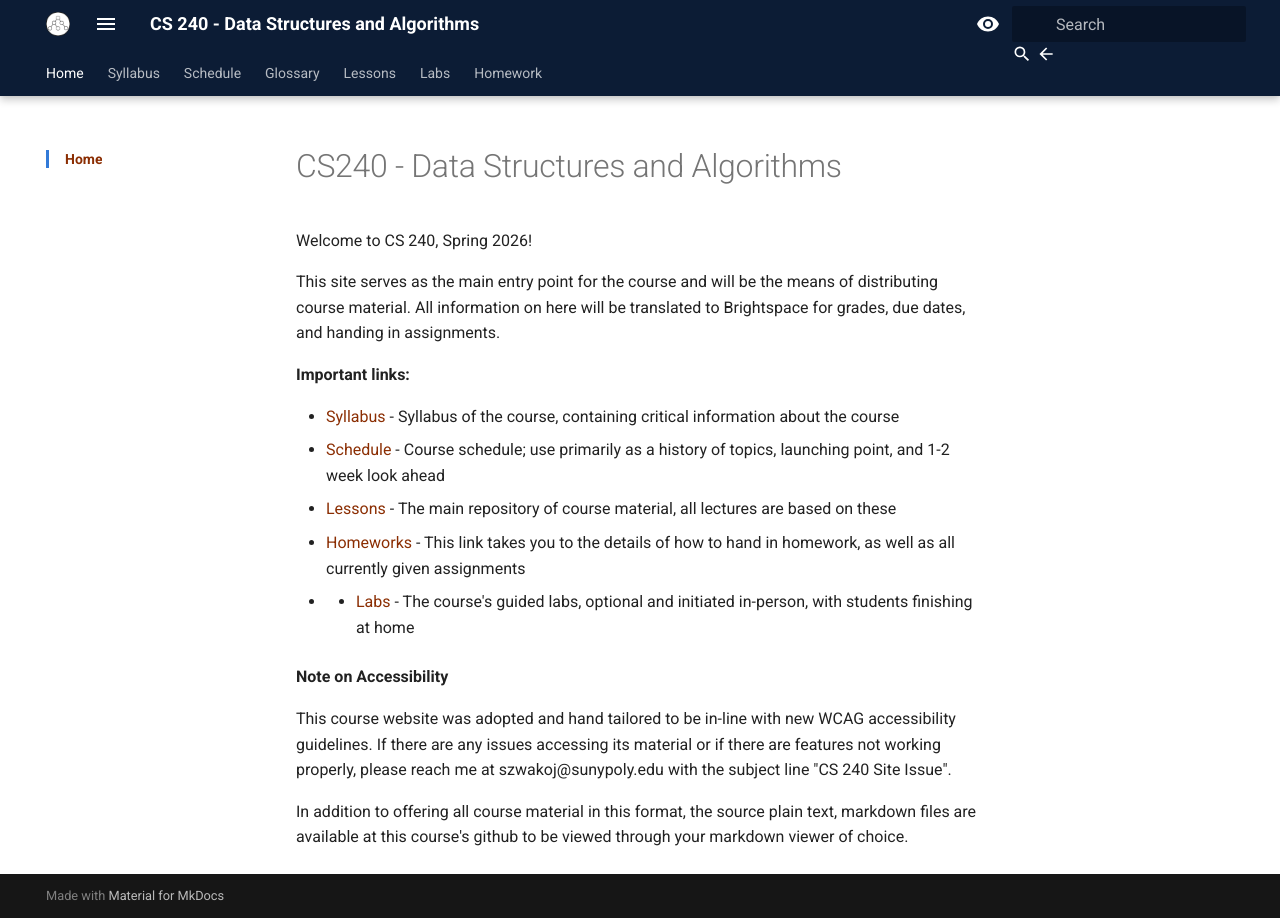
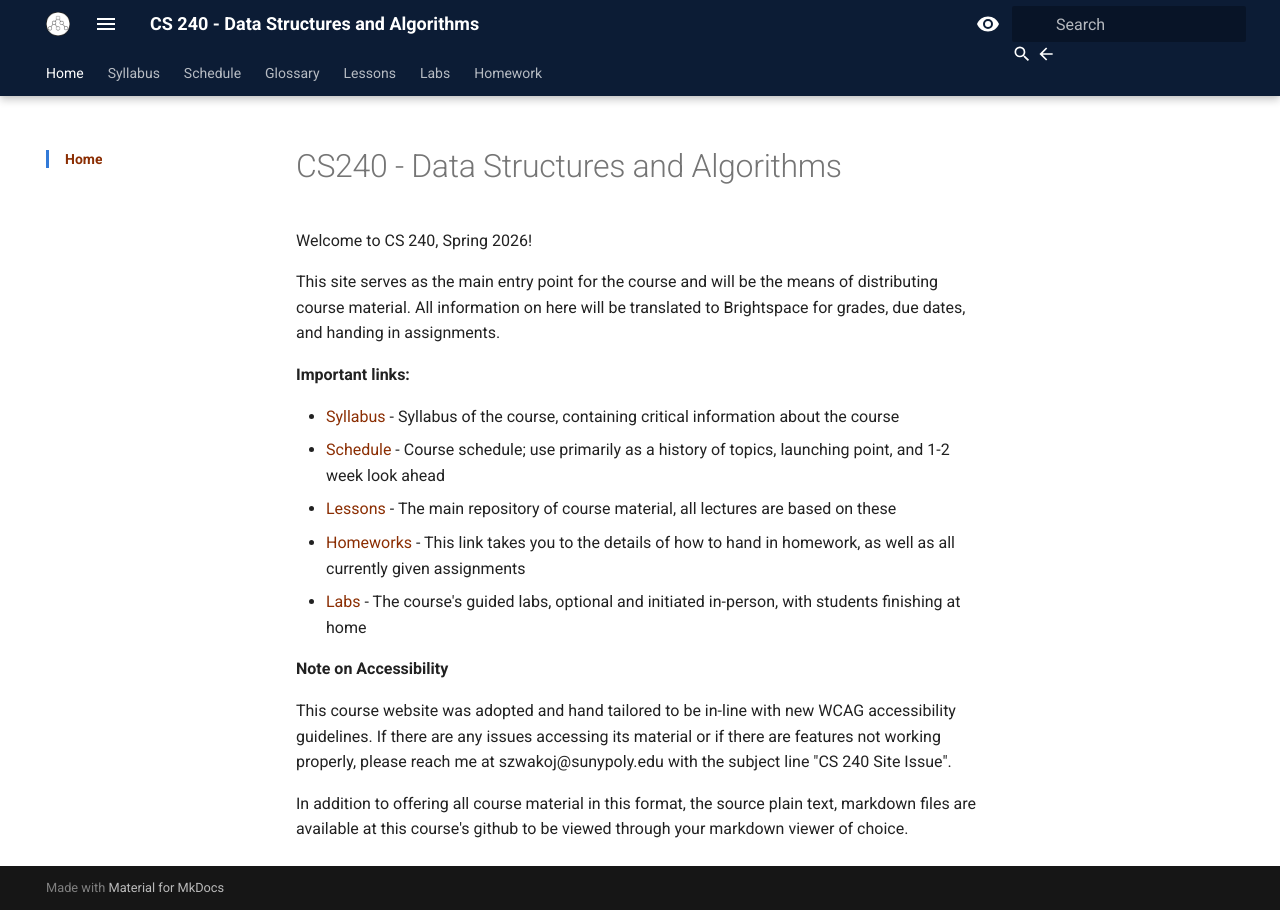
Before and after one commit to szwakoj/CS240, an MkDocs documentation site: the page built from docs/index.md, in a window 1280 px wide. Built offline with MkDocs 1.6.1 and Material for MkDocs 9.7.7, drawn with Linux system fonts in a browser that asks for light colours.

```diff
--- a/docs/index.md
+++ b/docs/index.md
@@ -10,7 +10,7 @@ This site serves as the main entry point for the course and will be the means of
  - [Schedule](schedule.md) - Course schedule; use primarily as a history of topics, launching point, and 1-2 week look ahead
  - [Lessons](lessons/1_introduction.md) - The main repository of course material, all lectures are based on these
  - [Homeworks](homework/how_to_hand_in.md) - This link takes you to the details of how to hand in homework, as well as all currently given assignments
- - - [Labs](labs/c_compilation.md) - The course's guided labs, optional and initiated in-person, with students finishing at home
+ - [Labs](labs/c_compilation.md) - The course's guided labs, optional and initiated in-person, with students finishing at home
 
 
 **Note on Accessibility**
```
